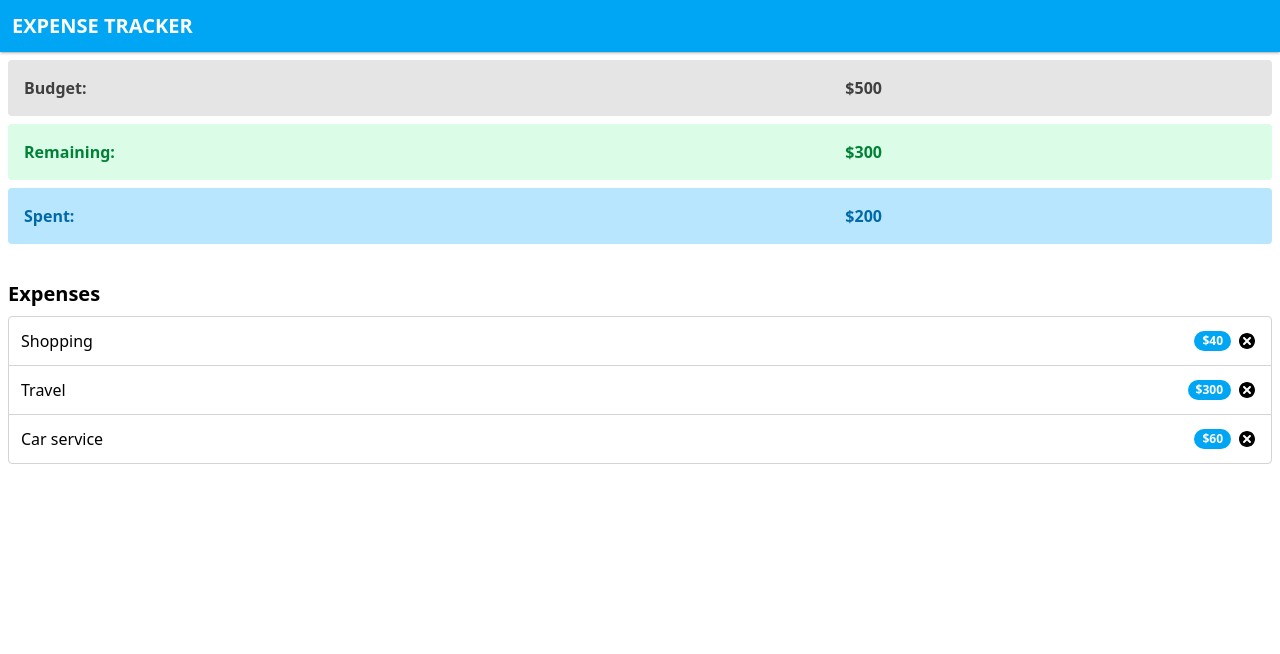
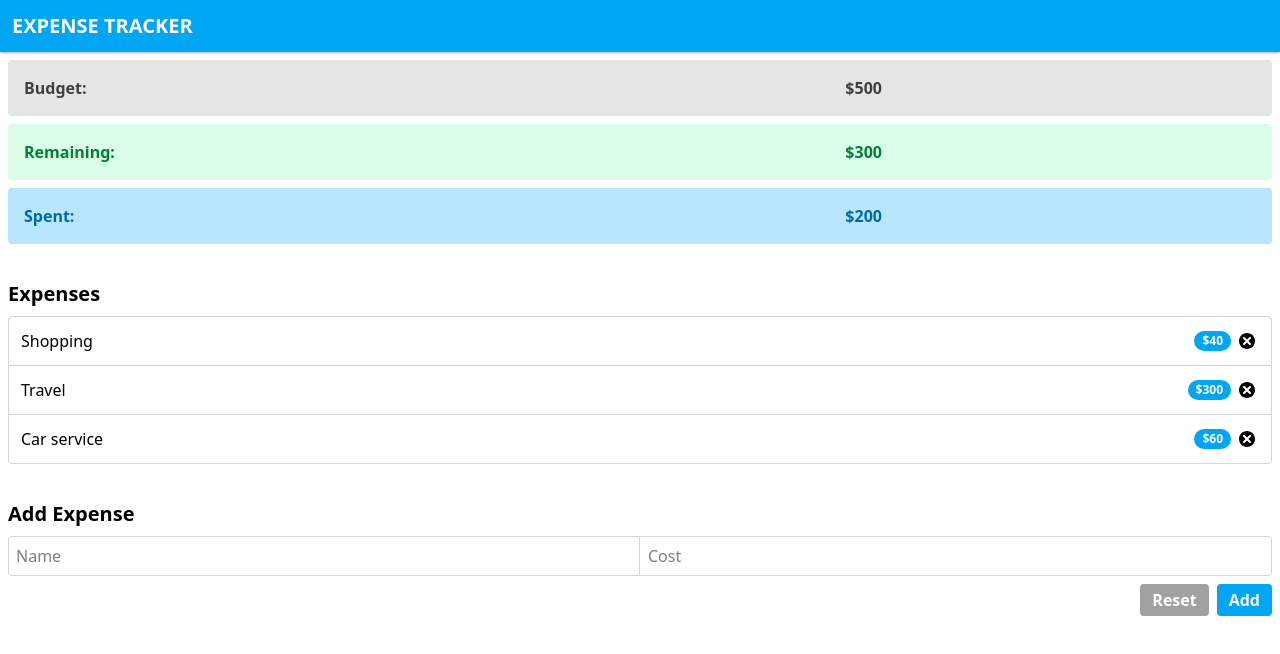
Before and after one commit to mwildan-hafidz/react-expense-tracker, a React (Vite) app: page / in a window 1280 px wide. Shown: the top 654 px of the page. Built offline with nearby package versions, Linux system fonts and the light colour scheme.

Commit message:
feat: add form to page

```diff
--- a/src/App.jsx
+++ b/src/App.jsx
@@ -2,6 +2,7 @@ import { v6 as getId } from "uuid";
 import Navbar from "./Navbar.jsx";
 import Box from "./Box.jsx";
 import List from "./List.jsx";
+import Form from "./Form.jsx";
 
 export default function App() {
   const items = [
@@ -13,15 +14,22 @@ export default function App() {
   return (
     <>
       <Navbar />
+
       <div className="p-2 grid grid-rows-3 gap-2">
         <Box text={"Budget"} value={500} variant={"gray"} />
         <Box text={"Remaining"} value={300} variant={"green"} />
         <Box text={"Spent"} value={200} variant={"blue"} />
       </div>
+
       <div className="mt-5 p-2">
         <h1 className="text-xl font-semibold mb-2">Expenses</h1>
         <List items={items} />
       </div>
+
+      <div className="mt-5 p-2">
+        <h1 className="text-xl font-semibold mb-2">Add Expense</h1>
+        <Form />
+      </div>
     </>
   );
 }
--- /dev/null
+++ b/src/Form.jsx
@@ -0,0 +1,14 @@
+export default function Form() {
+  return (
+    <form>
+      <div className="grid grid-cols-2 mb-2 rounded *:p-2 outline outline-neutral-300 -outline-offset-1 divide-x divide-neutral-300 focus-within:outline-2 focus-within:outline-sky-500">
+        <input type="text" className="block w-full outline-0" placeholder="Name" name="name" autoComplete="off" />
+        <input type="number" className="block w-full outline-0" placeholder="Cost" name="cost" autoComplete="off" />
+      </div>
+      <div className="flex justify-end gap-2">
+        <button className="block px-3 py-1 bg-neutral-400 text-white font-semibold rounded cursor-pointer">Reset</button>
+        <button className="block px-3 py-1 bg-sky-500 text-white font-semibold rounded cursor-pointer">Add</button>
+      </div>
+    </form>
+  );
+}
--- /dev/null
+++ b/src/index.css
@@ -0,0 +1,11 @@
+/* Chrome, Safari, Edge, Opera */
+input::-webkit-outer-spin-button,
+input::-webkit-inner-spin-button {
+  -webkit-appearance: none;
+  margin: 0;
+}
+
+/* Firefox */
+input[type=number] {
+  -moz-appearance: textfield;
+}
--- a/src/main.jsx
+++ b/src/main.jsx
@@ -1,6 +1,7 @@
 import { StrictMode } from 'react'
 import { createRoot } from 'react-dom/client'
 import './index.tailwind.css'
+import './index.css'
 import App from './App.jsx'
 
 createRoot(document.getElementById('root')).render(
```
